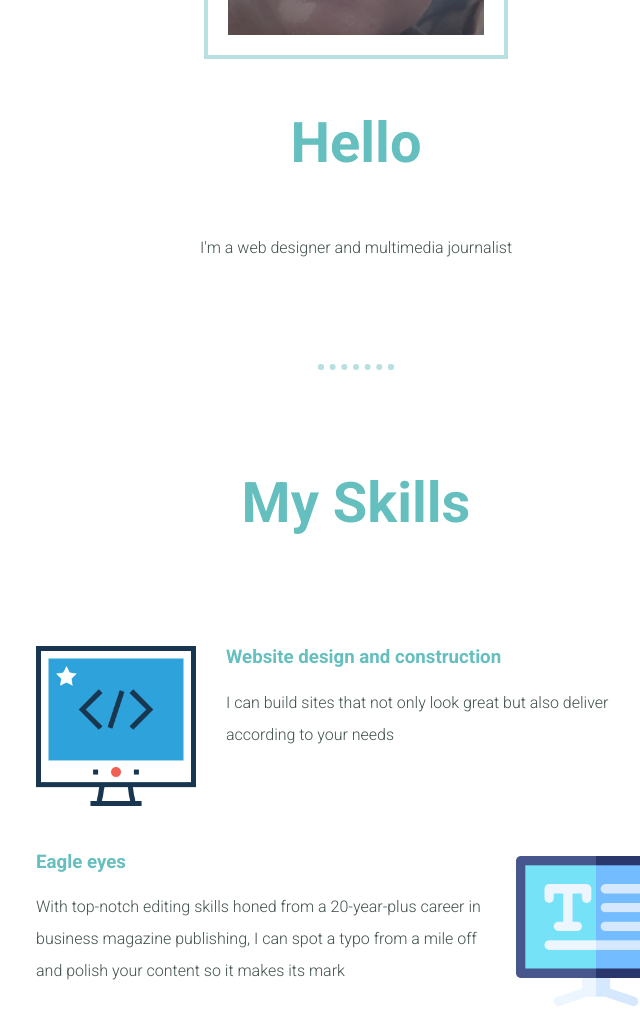
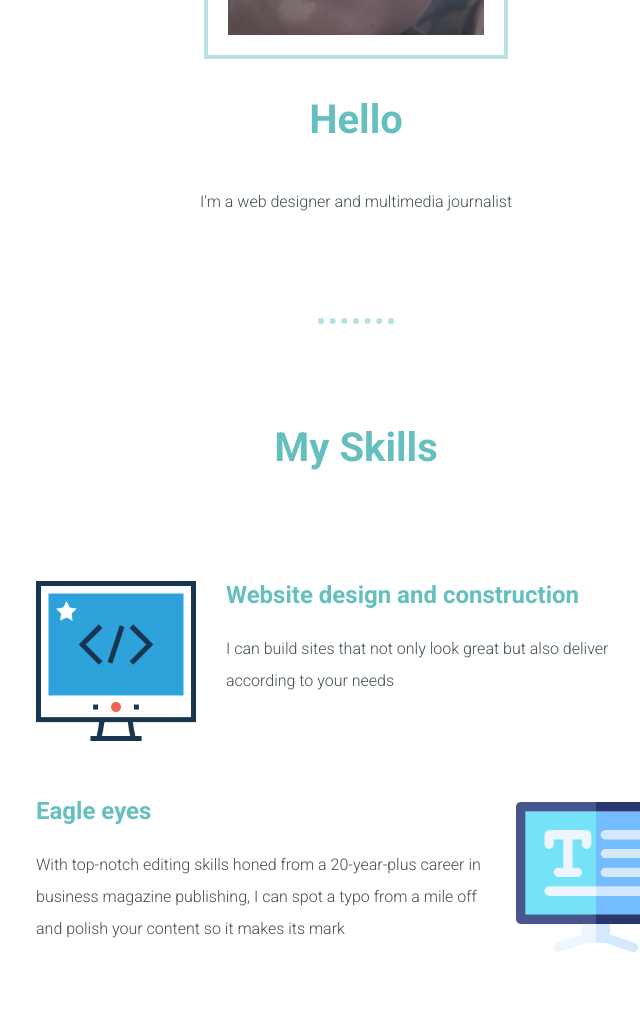
Before and after one commit to danbloch21/CSS-exercise-1, a plain HTML site: page index.html in a window 1280 px wide. Shown: the part 994-2008 px from the top of the page, without its empty margins (284-924 px from the left). Drawn offline with Linux system fonts and the light colour scheme; a web font is replaced by a local one.

Commit message:
Update styles.css

```diff
--- a/css/styles.css
+++ b/css/styles.css
@@ -15,12 +15,13 @@ margin-top: 0;
 h2 {
   color: #66BFBF;
   font-family: 'Roboto', sans-serif;
-  font-size: 3.5rem;
+  font-size: 2.5rem;
   padding-bottom: 10px;
 }
 
 h3 {
   font-family: 'Roboto', sans-serif;
+  font-size: 1.5rem;
   color: #66BFBF;
 }
 
```
